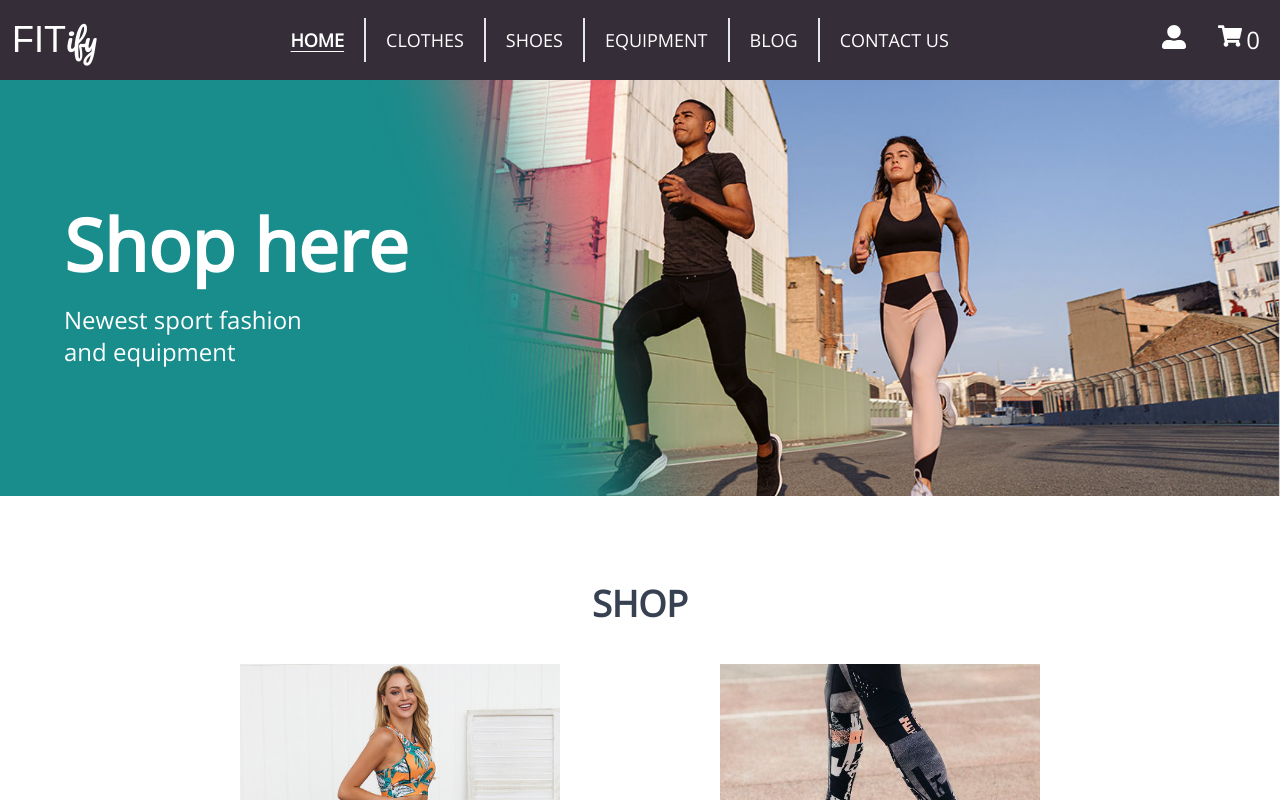
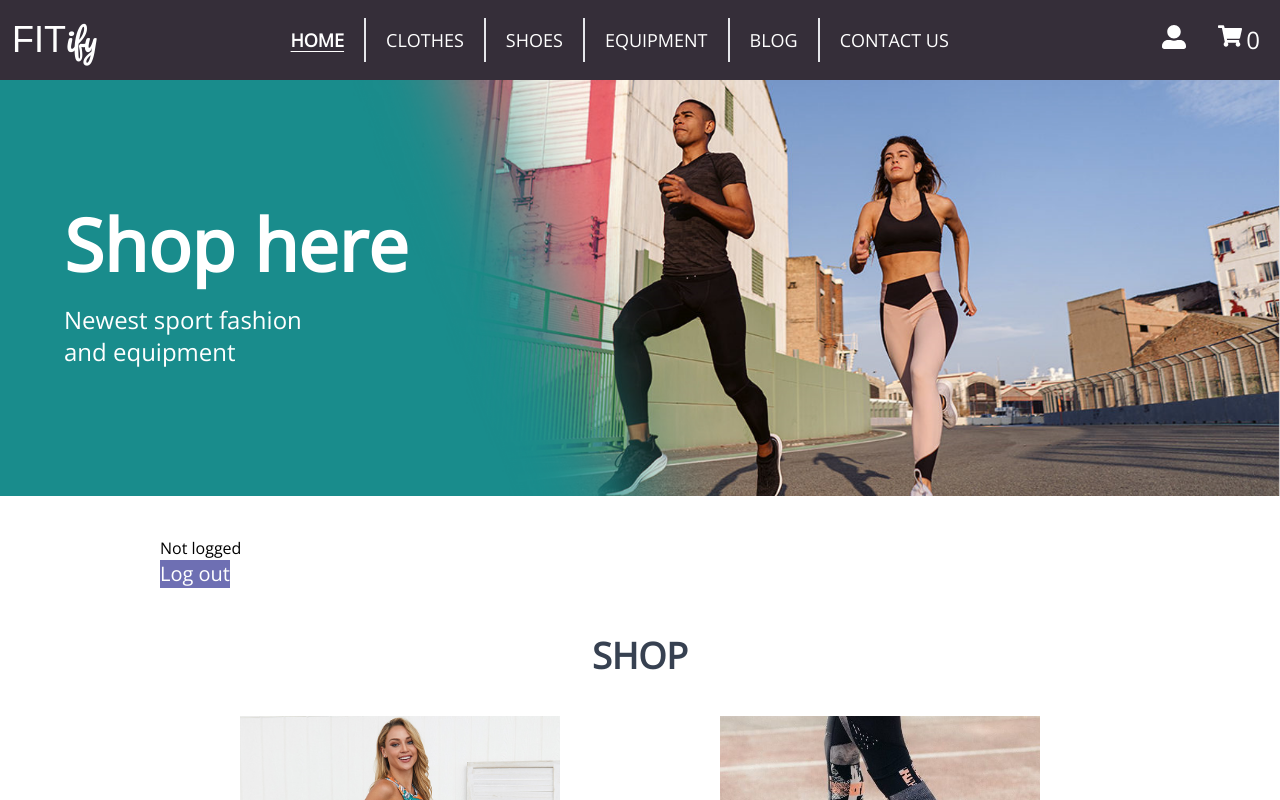
Before and after one commit to ikozul00/Fitify-web-app, a Next.js app in the folder fitify-web-app/: page / in a window 1280 px wide. Shown: the top 800 px of the page. Built offline with nearby package versions, Linux system fonts and the light colour scheme; no server answers; a web font is replaced by a local one.

Commit message:
Connected to mongo db

```diff
--- a/fitify-web-app/components/navigation/navbar.js
+++ b/fitify-web-app/components/navigation/navbar.js
@@ -40,7 +40,6 @@ const Navbar = () => {
                     ? "underline-offset-4 text-decoration-line: underline font-bold"
                     : ""
                 }`}
-                onClick = {(e) => {e.preventDefault(); signIn()}}
           >
             {item.title}{" "}
           </a>
--- /dev/null
+++ b/fitify-web-app/lib/mongodb.js
@@ -0,0 +1,32 @@
+// This approach is taken from https://github.com/vercel/next.js/tree/canary/examples/with-mongodb
+import { MongoClient } from "mongodb"
+
+const uri = process.env.MONGODB_URI
+const options = {
+  useUnifiedTopology: true,
+  useNewUrlParser: true,
+}
+
+let client
+let clientPromise
+
+if (!process.env.MONGODB_URI) {
+  throw new Error("Please add your Mongo URI to .env.local")
+}
+
+// if (process.env.NODE_ENV === "development") {
+//   // In development mode, use a global variable so that the value
+//   // is preserved across module reloads caused by HMR (Hot Module Replacement).
+//   if (!global._mongoClientPromise) {
+//     client = new MongoClient(uri, options)
+//     global._mongoClientPromise = client.connect()
+//   }
+//   clientPromise = global._mongoClientPromise
+// } else {
+  // In production mode, it's best to not use a global variable.
+  client = new MongoClient(uri, options);
+  clientPromise = client.connect();
+
+// Export a module-scoped MongoClient promise. By doing this in a
+// separate module, the client can be shared across functions.
+export default clientPromise
--- a/fitify-web-app/package.json
+++ b/fitify-web-app/package.json
@@ -8,8 +8,10 @@
     "lint": "next lint"
   },
   "dependencies": {
+    "@next-auth/mongodb-adapter": "^1.0.1",
     "@reduxjs/toolkit": "^1.7.2",
     "contentful": "^9.1.5",
+    "mongodb": "^4.4.0",
     "next": "12.0.7",
     "next-auth": "^4.2.1",
     "next-mdx-remote": "^3.0.8",
--- a/fitify-web-app/pages/api/auth/[...nextauth].js
+++ b/fitify-web-app/pages/api/auth/[...nextauth].js
@@ -1,6 +1,8 @@
 import NextAuth from "next-auth";
 import GithubProvider from "next-auth/providers/github";
 import GoogleProvider from "next-auth/providers/google";
+import { MongoDBAdapter } from "@next-auth/mongodb-adapter"
+import clientPromise from "lib/mongodb"
 
 export default NextAuth({
   // Configure one or more authentication providers
@@ -15,4 +17,14 @@ export default NextAuth({
         clientSecret: process.env.GOOGLE_SECRET
       }),
   ],
+  adapter: MongoDBAdapter(clientPromise),
+  jwt:{
+    secret: process.env.JWT_SECRET,
+  },
+  secret:process.env.NEXTAUTH_SECRET,
+  session:{
+      jwt:true,
+      maxAge:2*60*60,
+    //   updateAge
+  }
 })
--- a/fitify-web-app/pages/index.js
+++ b/fitify-web-app/pages/index.js
@@ -6,8 +6,10 @@ import {
 } from "pages/api/ContentfulAPI";
 import SaleContainer from "@/components/home/SaleContainer";
 import Link from "next/link";
+import { useSession, signOut } from "next-auth/react";
 
 export default function Home({ saleProducts, blogArticles }) {
+  const { data: session } = useSession()
   return (
     <main className="font-open-sans flex flex-col">
       <div className="relative sm:block hidden h-100 w-full">
@@ -26,6 +28,10 @@ export default function Home({ saleProducts, blogArticles }) {
         </p>
       </div>
       <div className="w-9/12 mx-auto sm:my-10 my-8">
+        {console.log(session)}
+        {session && <p>Logged</p>}
+        {!session && <p>Not logged</p>}
+        <button onClick={() => signOut("github")} className="bg-fitify-purple text-white text-xl">Log out</button>
         <Link href={`/shop`} passHref>
           <h1 className="text-center sm:text-5xl md:text-4xl text-3xl uppercase sm:mt-12 mt-6 text-gray-700 font-semibold hover:cursor-pointer hover:scale-105">
             SHOP
--- a/fitify-web-app/pages/login/index.js
+++ b/fitify-web-app/pages/login/index.js
@@ -1,6 +1,7 @@
 import { useRouter } from "next/router";
 import { useState } from "react";
 import Link from "next/link";
+import { signIn } from "next-auth/react";
 
 const Login = () => {
   const [username, setUsername] = useState("");
@@ -97,6 +98,10 @@ const Login = () => {
             </div>
           </form>
         </div>
+        <div>
+          <button className=" bg-fitify-purple text-white text-xl px-3 py-1 mr-10 mt-4" onClick={() => signIn("google")}>Sign in using Google</button>
+          <button className=" bg-fitify-purple text-white text-xl px-3 py-1 mt-4" onClick={() => signIn("github")}>Sign in using Github</button>
+        </div>
         <p className="  sm:text-lg text-base mt-4 mb-10">
           Don’t have an account?
           <Link href="/registration" key="registration" passHref>
```
Also changed, not shown: 1 other file (tests, documents, lock files or other folders).
